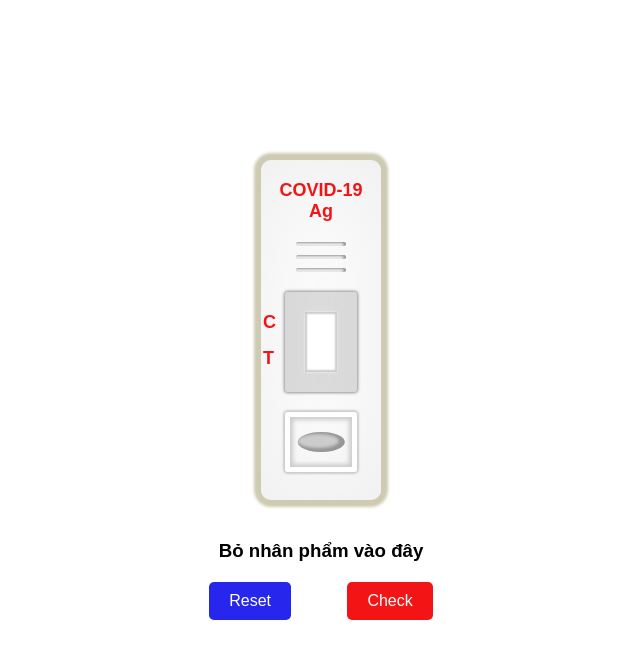
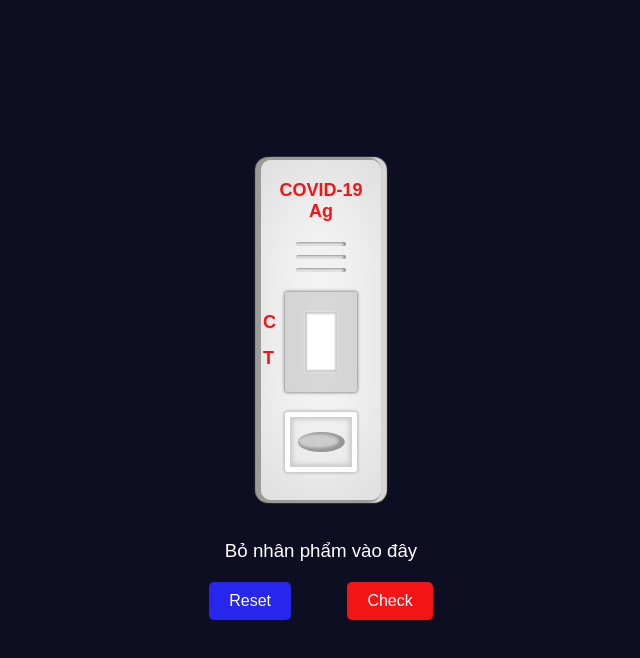
Before and after one commit to FU-Dever/FU-Dever-ResUp-templates.day16, a plain HTML site: page index.html in a window 1280 px wide. Shown: the whole page, without its empty margins (319-959 px from the left). Drawn offline with Linux system fonts and the light colour scheme.

Commit message:
Update style.css

```diff
--- a/style.css
+++ b/style.css
@@ -11,17 +11,19 @@ body{
     align-items: center;
     font-family: Arial, Helvetica, sans-serif;
     z-index: 0;
+    background: rgb(14, 14, 34);
 }
 #wrap-kit-test{
     width: 90px;
     height: 300px;
     border-radius: 10px;
-    box-shadow: 0px 0px 3px 7px rgb(206, 203, 178), inset 0px 0px 100px 10px #d8d8d870;
+    box-shadow: -3px 0px 1px 3px rgb(156 156 150), 3px 0px 1px 3px rgb(216 215 209), inset 0px 0px 100px 10px #d8d8d8;
     padding: 20px 15px;
     display: flex;
     flex-direction: column;
     align-items: center;
     position: relative;
+    background: #fff;
 }
 .title{
     color: rgb(243, 21, 21);
@@ -154,16 +156,19 @@ body{
 }
 .sub-title{
     margin-top: 40px;
+    color: #fff;
+    font-weight: 500;
 }
 #signal{
     position: absolute;
     z-index: 1;
     font-weight: 600;
-    background-color: #00000080;
+    background-color: #ffffff80;
     padding: 20px;
     border-radius: 5px;
     top: -100px;
     transition: 2s ease-in-out;
+    color: #000;
 }
 #hide-top{
     background-color: #fff;
```
